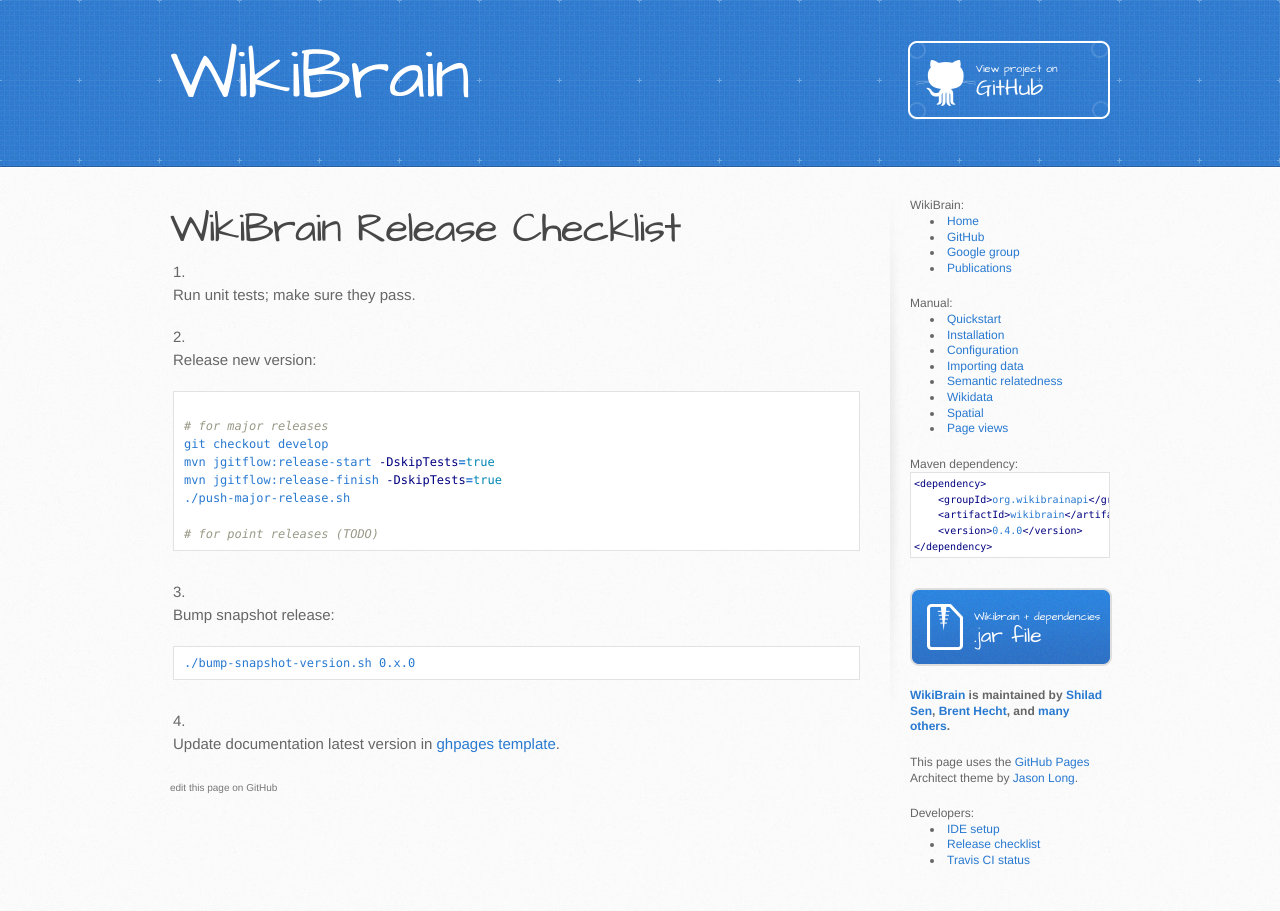
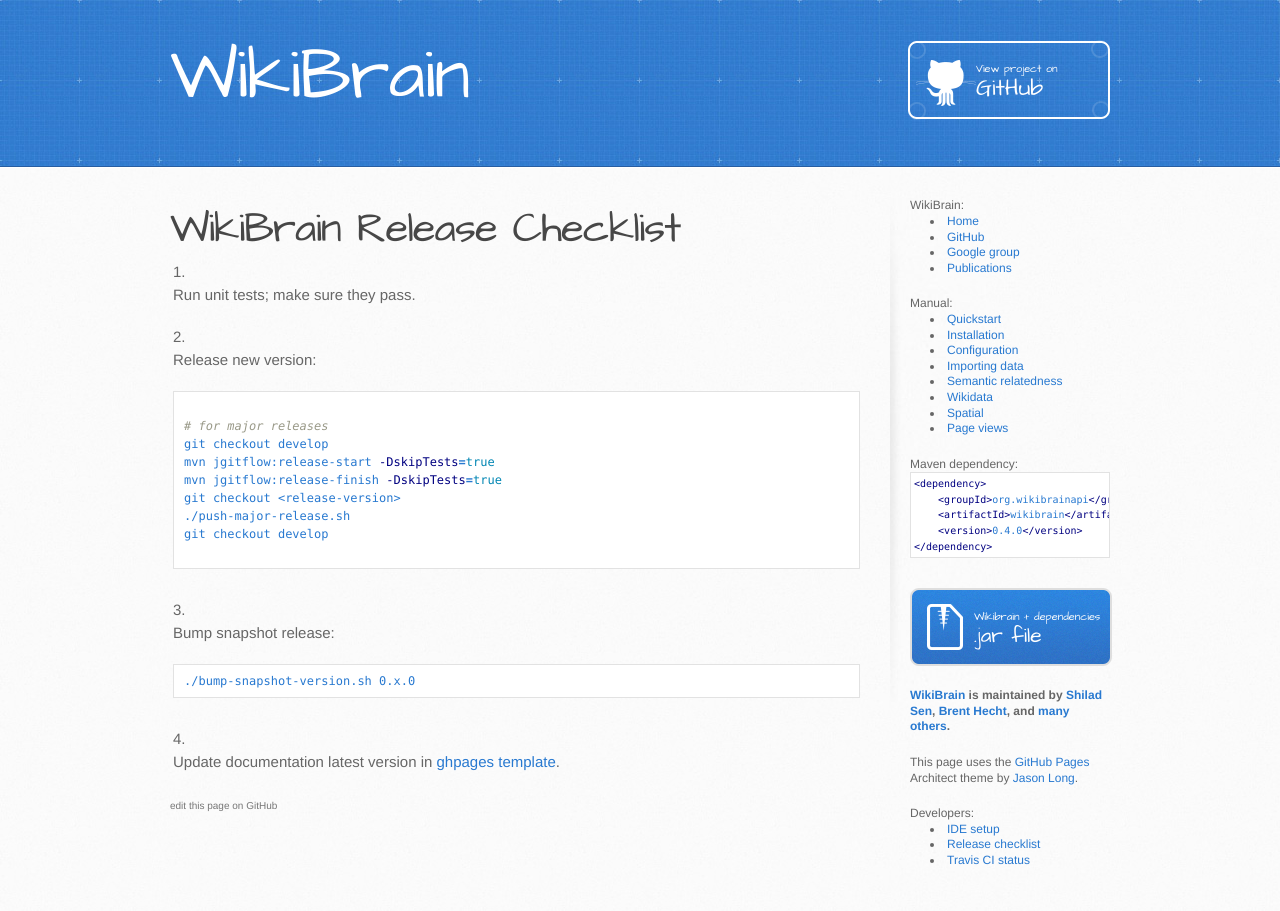
Before and after one commit to shilad/wikibrain, a Jekyll site: the page built from dev/release.md, in a window 1280 px wide. Built offline with Jekyll 4.4.1, drawn with Linux system fonts in a browser that asks for light colours; nearby versions of some CDN libraries; Markdown is read by kramdown in place of the engine named in the settings.

Commit message:
Update release.md

````diff
--- a/dev/release.md
+++ b/dev/release.md
@@ -14,9 +14,10 @@
     git checkout develop
     mvn jgitflow:release-start -DskipTests=true
     mvn jgitflow:release-finish -DskipTests=true
+    git checkout <release-version>
     ./push-major-release.sh
+    git checkout develop
 
-    # for point releases (TODO)
     ```
 
  3. Bump snapshot release:
````
